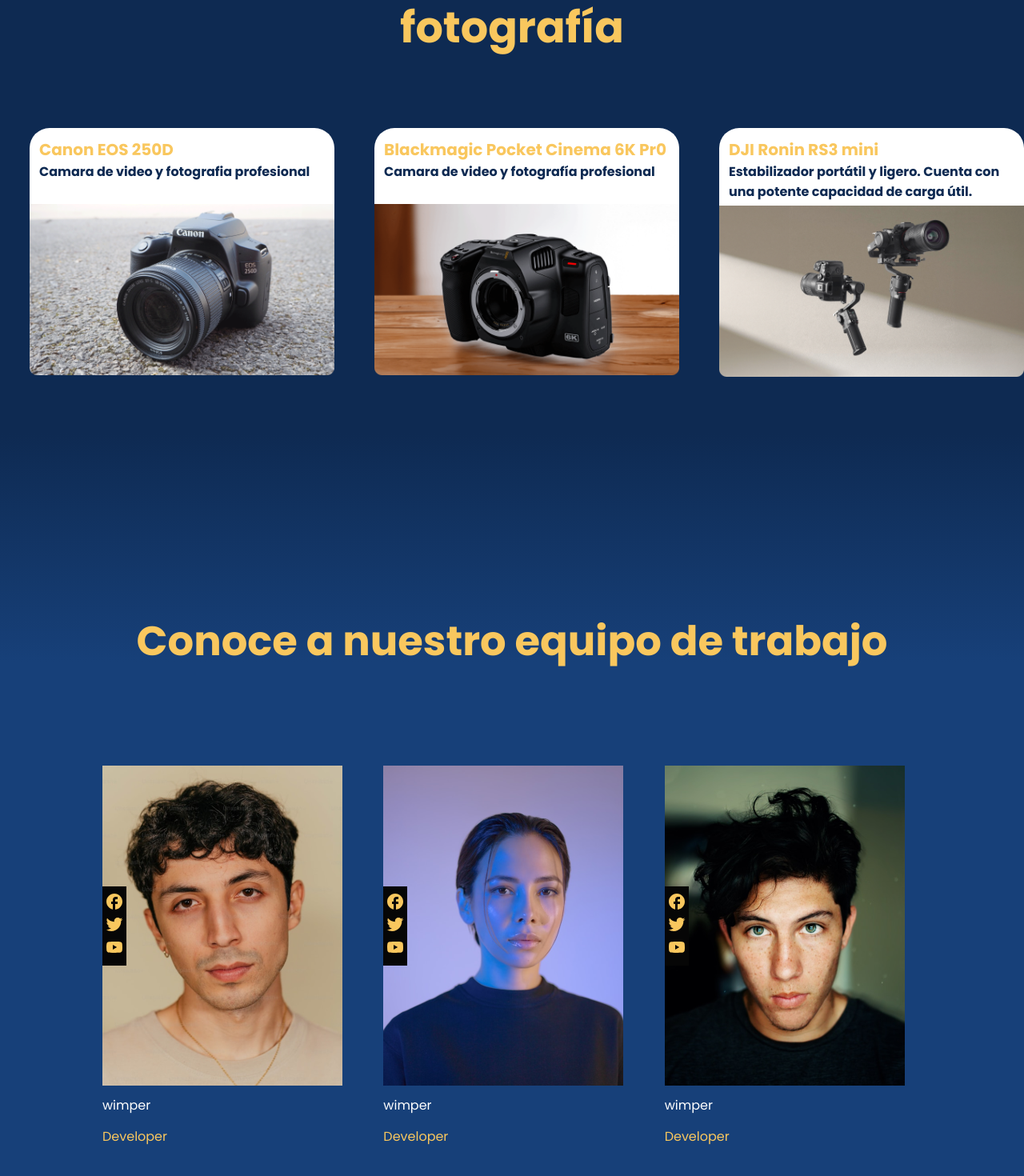
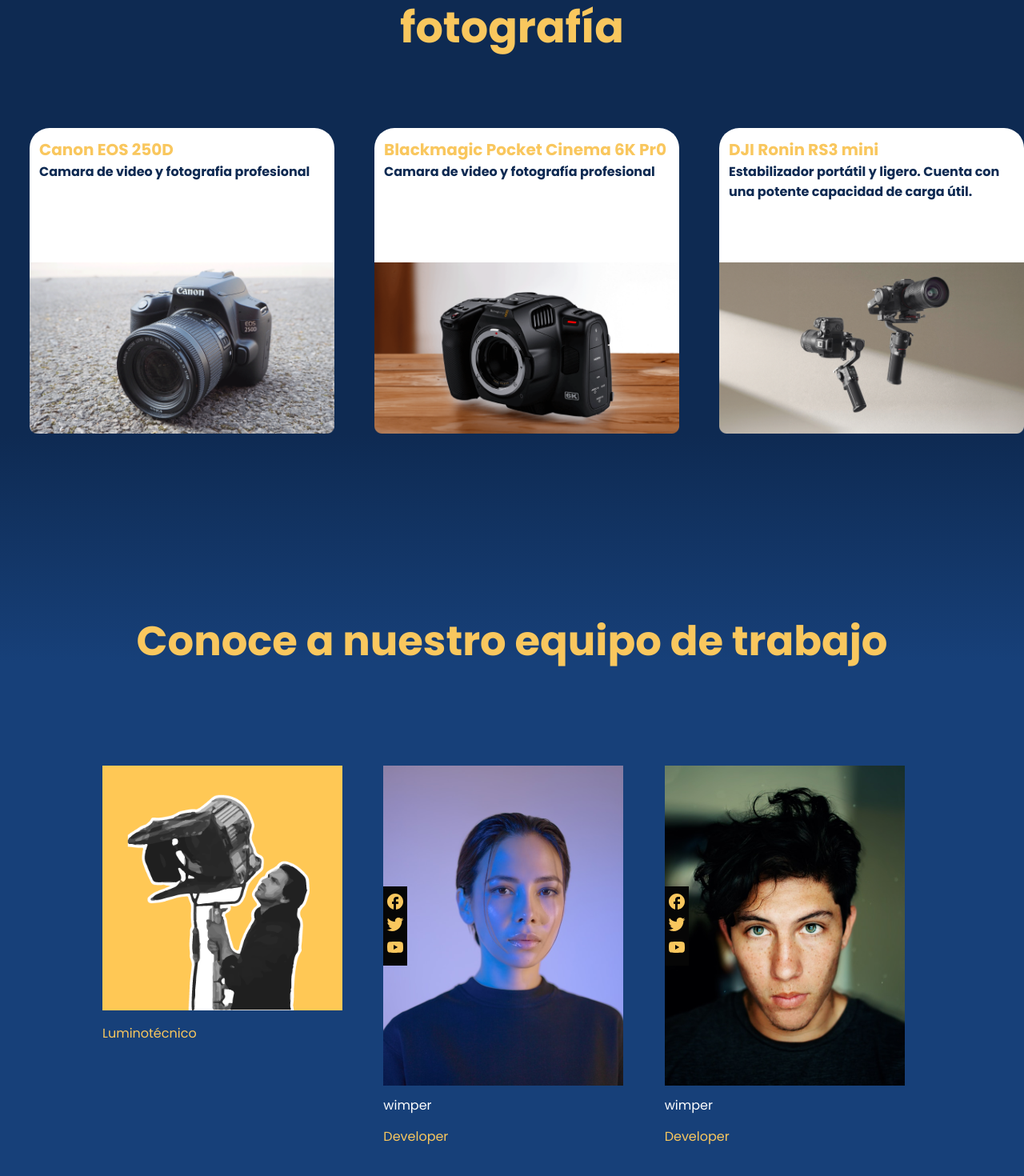
Before and after one commit to knarfangelo/studio-choose, an Angular app: page / in a window 1280 px wide. Shown: the part 4964-6434 px from the top of the page at 80% size. Built offline with nearby package versions, Linux system fonts and the light colour scheme.

Commit message:
terminando

```diff
--- a/src/app/components/cards/cards.component.css
+++ b/src/app/components/cards/cards.component.css
@@ -1,10 +1,12 @@
 header{
   width: auto;
   position: relative;
+  height: 100%;
 }
 
 main{
   width: 100%;
+  height: 100%;
   margin-top: 58px;
 }
 h1,p{
--- a/src/app/components/equipos/equipos.component.css
+++ b/src/app/components/equipos/equipos.component.css
@@ -3,6 +3,8 @@
   flex-direction: column;
   border-radius: 25px;
   background-color: #fff;
+  justify-content: space-between;
+  height: 100%;
 }
 main{
   box-sizing: border-box;
--- a/src/app/layouts/adaptamos-contenido/adaptamos-contenido.component.css
+++ b/src/app/layouts/adaptamos-contenido/adaptamos-contenido.component.css
@@ -17,6 +17,9 @@
   max-width: 1140px;
   display: flex;
 }
+swiper-slide{
+  height: auto;
+}
 .swiper-wrapper{
   display: flex;
 }
--- a/src/app/layouts/equipo/equipo.component.ts
+++ b/src/app/layouts/equipo/equipo.component.ts
@@ -19,33 +19,17 @@
           <swiper-slide>
         <section class="trabajador">
         <div class="contenedor-img">
-        <ul class="redes">
-            <li><img src="icons/facebook.svg" alt=""></li>
-            <li><img src="icons/twitter.svg" alt=""></li>
-            <li><img src="icons/youtube.svg" alt=""></li>
-          </ul>
-          <img src="trabajadores/trabajador1.png" alt=""></div>
-          <p class="nombre">
-            wimper
-          </p>
+          <img src="trabajadores/director-de-switcher.png" alt=""></div>
           <p class="cargo">
-            Developer
+            Directo de switcher
           </p>
         </section></swiper-slide>
         <swiper-slide>
         <section class="trabajador">
         <div class="contenedor-img">
-        <ul class="redes">
-            <li><img src="icons/facebook.svg" alt=""></li>
-            <li><img src="icons/twitter.svg" alt=""></li>
-            <li><img src="icons/youtube.svg" alt=""></li>
-          </ul>
-          <img src="trabajadores/trabajador2.png" alt=""></div>
-          <p class="nombre">
-            wimper
-          </p>
+          <img src="trabajadores/Luminotecnico.png" alt=""></div>
           <p class="cargo">
-            Developer
+            Luminotécnico
           </p>
         </section></swiper-slide>
         <swiper-slide>
@@ -102,8 +86,6 @@
         prevEl:'.swiper-button-prev',
       },
       slidesPerView: 1.8,
-
-
       speed: 1000,
       initialSlide: 2,
       spaceBetween: 30,
--- a/src/app/layouts/equipos-grabacion/equipos-grabacion.component.css
+++ b/src/app/layouts/equipos-grabacion/equipos-grabacion.component.css
@@ -31,7 +31,15 @@
   flex-shrink: 1;  /* Ambas cajas pueden encogerse de manera equitativa si es necesario */
   flex-basis: 0;   /* Ambas cajas empiezan desde el mismo tamaño base */
 }
+swiper-slide{
+  height: auto;
+}
 
+swiper-container::part(wrapper) {
+  -webkit-transition-timing-function:linear!important;
+  -o-transition-timing-function:linear!important;
+  transition-timing-function:linear!important;
+}
 @media (width < 900px){
   h1{
     font-size: 35px;
--- a/src/app/layouts/equipos-grabacion/equipos-grabacion.component.ts
+++ b/src/app/layouts/equipos-grabacion/equipos-grabacion.component.ts
@@ -88,9 +88,14 @@
         prevEl:'.swiper-button-prev',
       },
       slidesPerView: 'auto',
-      speed: 1000,
+      speed: 5000,
       spaceBetween: 50,
       initialSlide: 2,
+      loop: true,
+      autoplay: {
+        delay: 1,
+        disableOnInteraction: true
+      },
       centeredSlides: true,
       breakpoints: {
         0:{
```
Also changed, not shown: public/trabajadores/Luminotecnico.png (added), public/trabajadores/director-de-switcher.png (added).
